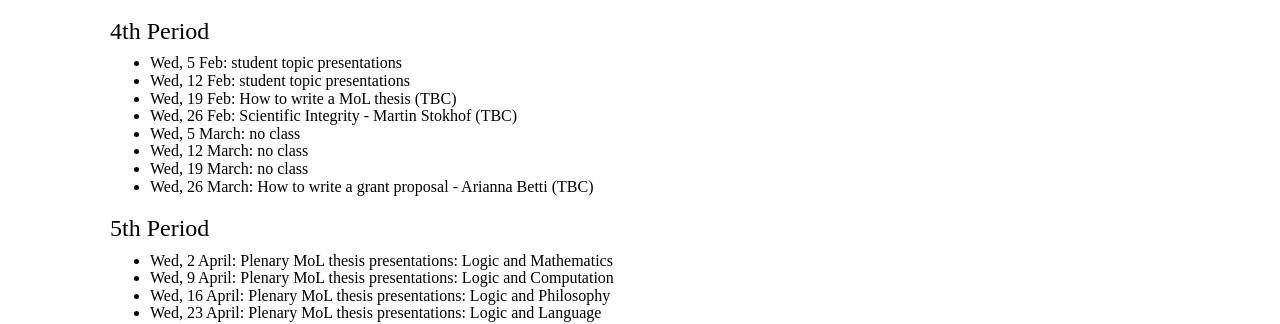
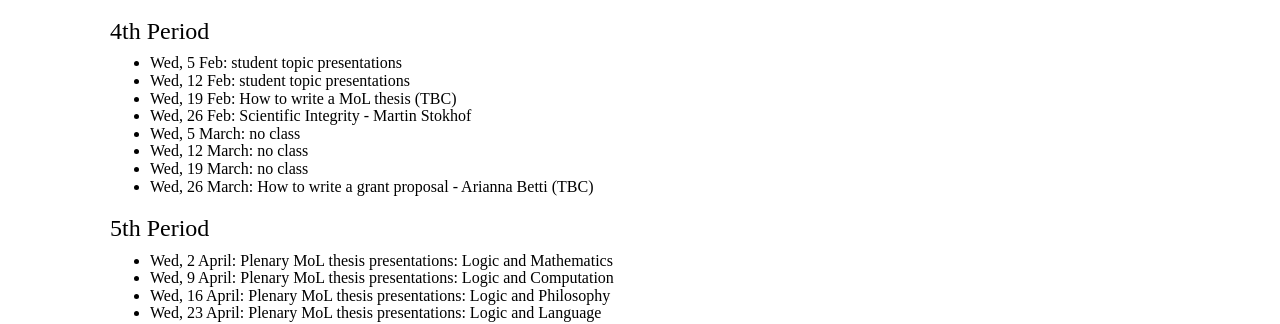
Before and after one commit to rednaw/site, a Jekyll site: the page built from content/GraduationTrajectory.md, in a window 1280 px wide. Shown: the part 1177-1501 px from the top of the page. Built offline with Jekyll 4.4.1, drawn with Linux system fonts in a browser that asks for light colours; some web fonts are replaced.

Commit message:
Update GraduationTrajectory.md

```diff
--- a/content/GraduationTrajectory.md
+++ b/content/GraduationTrajectory.md
@@ -56,7 +56,7 @@ The lectures are schedules on Wednesday, 5-7pm in room TBA
 * Wed, 5 Feb: student topic presentations
 * Wed, 12 Feb: student topic presentations
 * Wed, 19 Feb: How to write a MoL thesis (TBC)
-* Wed, 26 Feb: Scientific Integrity - Martin Stokhof (TBC)
+* Wed, 26 Feb: Scientific Integrity - Martin Stokhof
 * Wed, 5 March: no class
 * Wed, 12 March: no class
 * Wed, 19 March: no class
```
